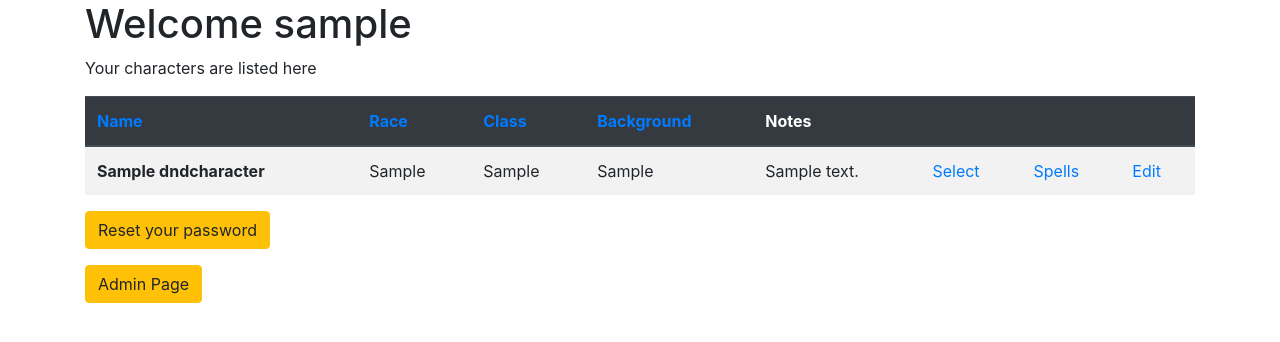
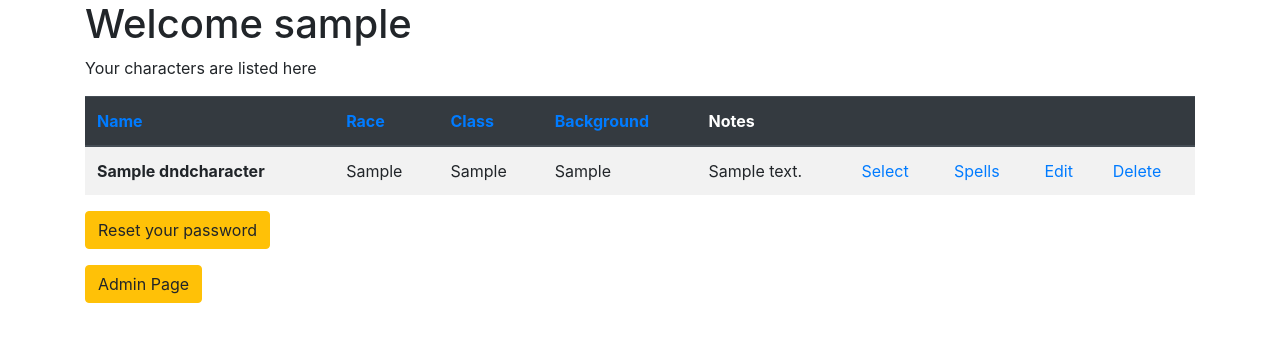
Before and after one commit to ShamefulOdin31/dnds.rocks, a PHP site: page /account.php?id=1&type=name in a window 1280 px wide. Shown: the part 86-428 px from the top of the page. Run offline with PHP 8.4, Linux system fonts and the light colour scheme; the visitor is signed in with stand-in values (Sample User, id 1); tables that the repository leaves empty or names only in its code hold one stand-in row (values such as "Sample post"); data that the repository does not hold is empty.

Commit message:
Update account.php
Added button to delete character

```diff
--- a/account.php
+++ b/account.php
@@ -90,6 +90,7 @@
                 <th scope="col"></th>
                 <th scope="col"></th>
                 <th scope="col"></th>
+                <th scope="col"></th>
             </tr>
         </thead>
         <tbody>
@@ -103,6 +104,7 @@
                     <td><a href="select.php?characterID=<?= $value['characterID'] ?>&type=<?= str_replace(' ', '-', $value['searchBy']) ?>">Select</a></td>
                     <td><a href="spells.php?characterID=<?= $value['characterID'] ?>&type=<?= str_replace(' ', '-', $value['searchBy']) ?>">Spells</a></td>
                     <td><a href="editCharacter.php?characterID=<?= $value['characterID'] ?>&type=<?= str_replace(' ', '-', $value['searchBy']) ?>">Edit</a></td>
+                    <td><a href="deleteCharacter.php?characterID=<?= $value['characterID'] ?>&type=<?= str_replace(' ', '-', $value['searchBy']) ?>">Delete</a></td>
                 </tr>
             <?php endforeach ?>
         </tbody>
```
